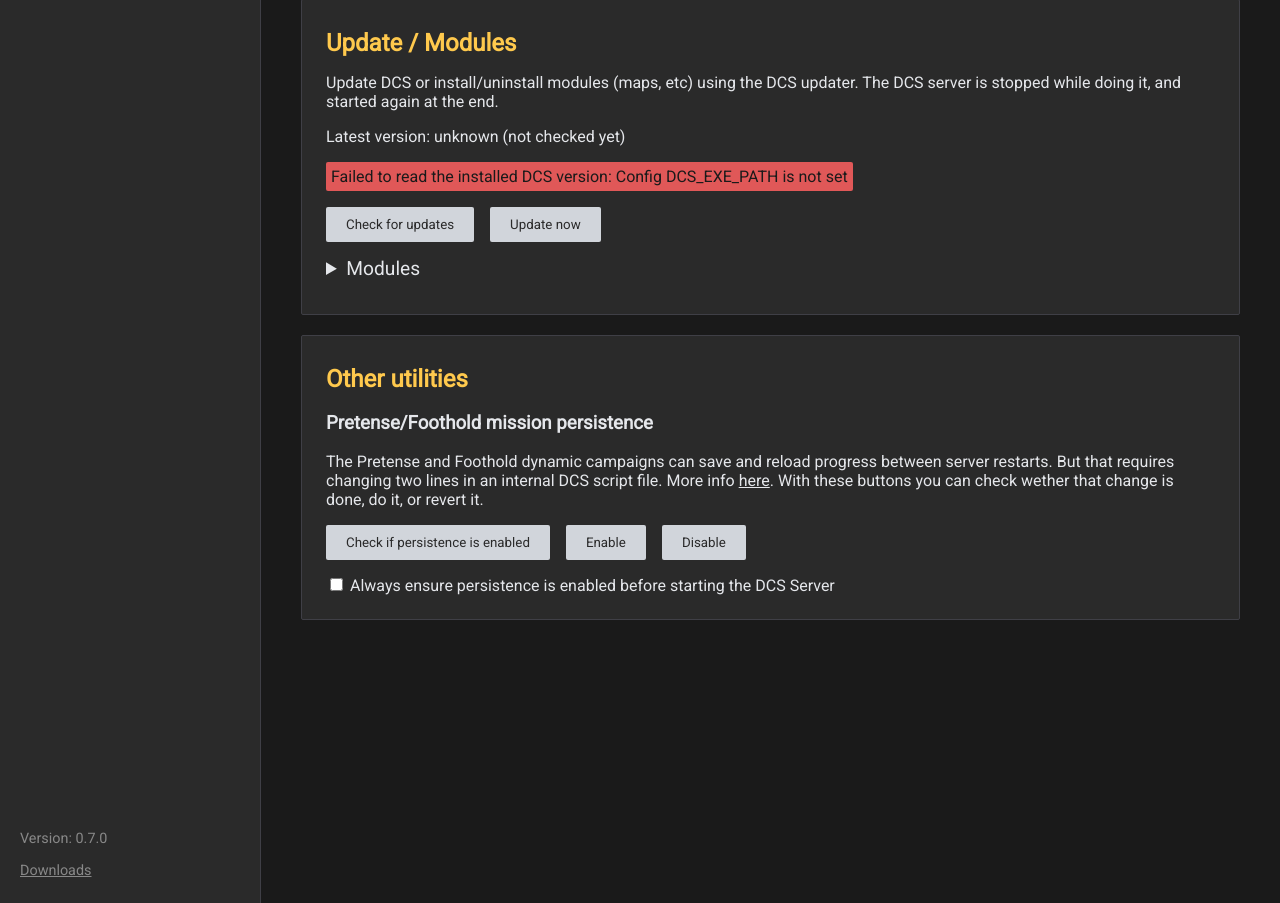
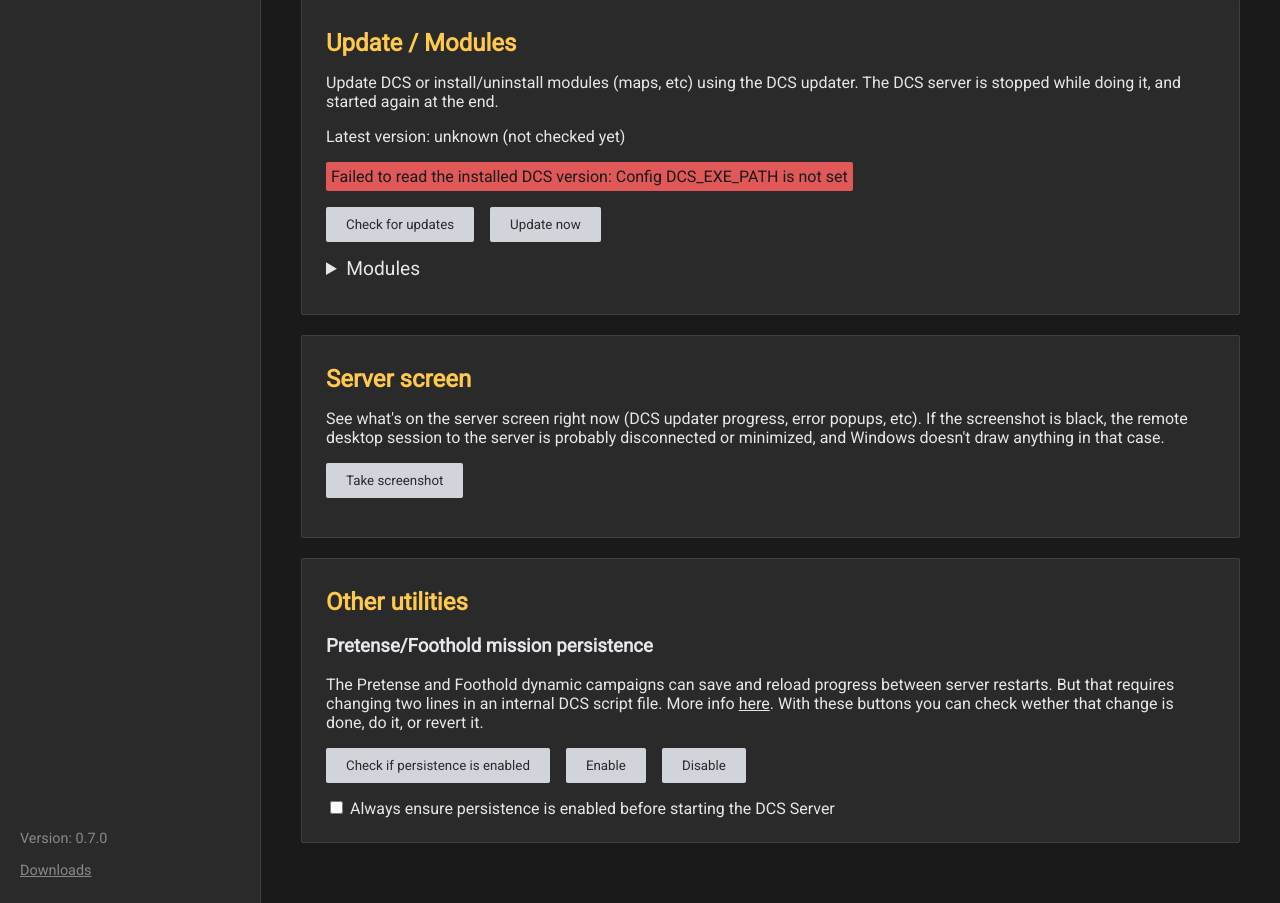
Before and after one commit to fisadev/dcs_server_manager, a Flask app: page / in a window 1280 px wide. Shown: the part 999-1902 px from the top of the page. Run offline with Flask 3, Linux system fonts and the light colour scheme.

Commit message:
Ability to take server screenshots

```diff
--- a/dsm/web.py
+++ b/dsm/web.py
@@ -2,6 +2,8 @@
 This is the web app, allowing the user to check the status of the servers and to interact with
 them, and the configs.
 """
+import base64
+import io
 import logging
 import os
 from datetime import datetime
@@ -11,6 +13,7 @@ from pathlib import Path
 
 from flask import Flask, render_template, cli, request, send_file
 from flask_basicauth import BasicAuth
+from PIL import ImageGrab
 from werkzeug.utils import secure_filename
 import psutil
 import waitress
@@ -782,6 +785,29 @@ def dcs_pretense_ensure_persistence():
     )
 
 
+@app.route("/screenshot")
+def screenshot():
+    """
+    Take a screenshot of the server screen, useful to see things like the DCS updater progress, or
+    error popups.
+    """
+    try:
+        image = ImageGrab.grab(all_screens=True)
+
+        # embedded in the html as jpeg, which is way smaller than png for screenshots
+        image_file = io.BytesIO()
+        image.convert("RGB").save(image_file, format="JPEG", quality=80)
+        image_base64 = base64.b64encode(image_file.getvalue()).decode("ascii")
+
+        return render_template(
+            "screenshot.html",
+            image_base64=image_base64,
+            taken_at=datetime.now(),
+        )
+    except Exception as err:
+        return error(f"Failed to take a screenshot: {err}").render()
+
+
 @app.route("/jobs/enable", methods=["POST"])
 def jobs_enable():
     try:
--- a/pyproject.toml
+++ b/pyproject.toml
@@ -9,6 +9,7 @@ dependencies = [
     "flask>=3.1.0",
     "flask-apscheduler>=1.13.1",
     "flask-basicauth>=0.2.0",
+    "pillow>=11.3.0",
     "psutil>=7.0.0",
     "requests>=2.32.3",
     "waitress>=3.0.2",
--- a/static/style.css
+++ b/static/style.css
@@ -293,3 +293,7 @@ button {
 .sticker-green {
     background-color: #31ad88;
 }
+
+.screenshot {
+    max-width: 100%;
+}
--- a/templates/home.html
+++ b/templates/home.html
@@ -189,6 +189,21 @@
             </div>
 
             <div class="section-content">
+                <h2>Server screen</h2>
+                <p>
+                    See what's on the server screen right now (DCS updater progress, error popups, etc).
+                    If the screenshot is black, the remote desktop session to the server is probably
+                    disconnected or minimized, and Windows doesn't draw anything in that case.
+                </p>
+                <div class="button-group">
+                    <button class="btn-normal" hx-get="/screenshot" hx-target="#screenshot">
+                        Take screenshot
+                    </button>
+                </div>
+                <div id="screenshot"></div>
+            </div>
+
+            <div class="section-content">
                 <h2>Other utilities</h2>
                 <h3>Pretense/Foothold mission persistence</h3>
                 <p>
```
Also changed, not shown: templates/screenshot.html (added, +2 -0 lines).
